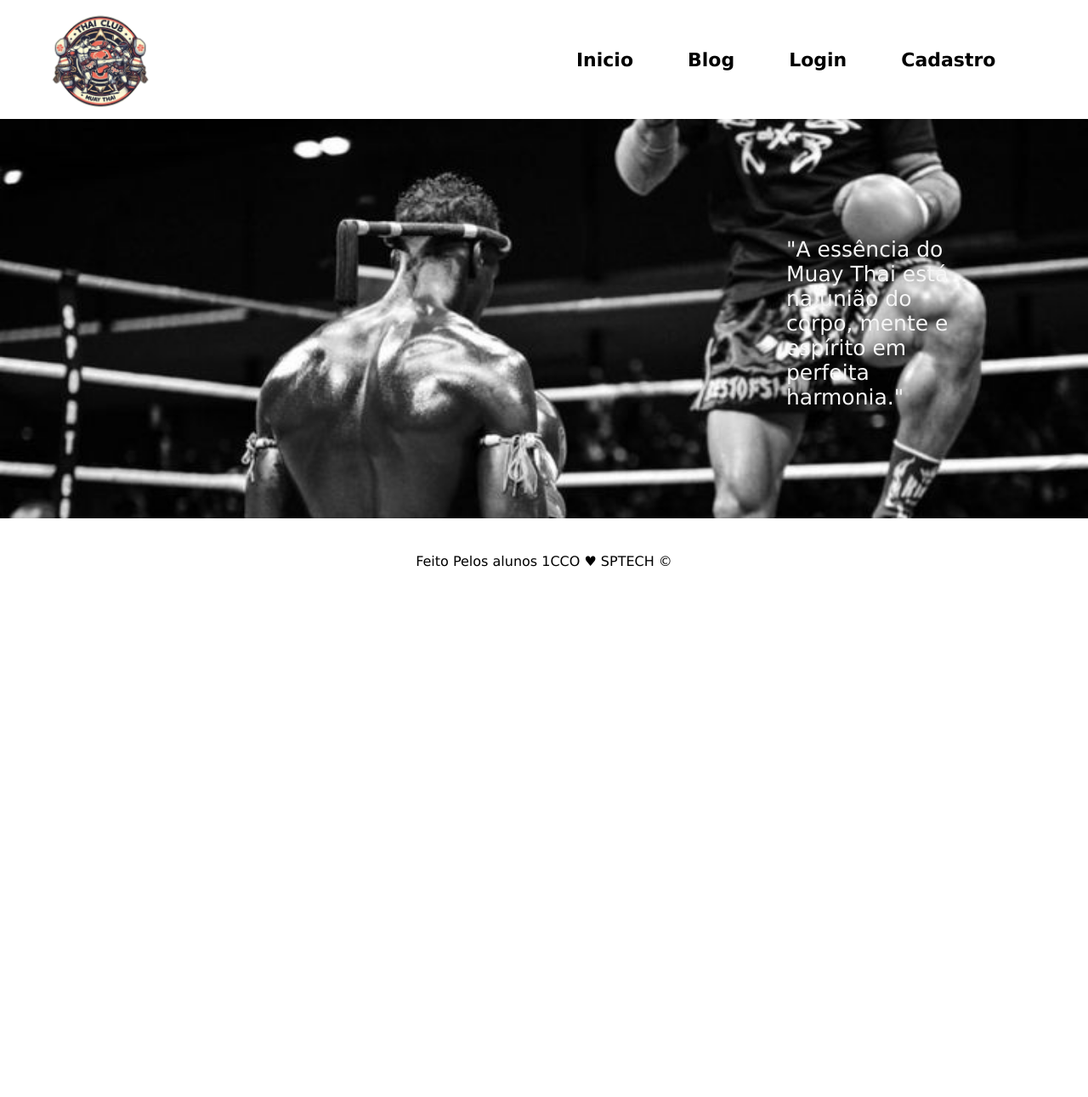
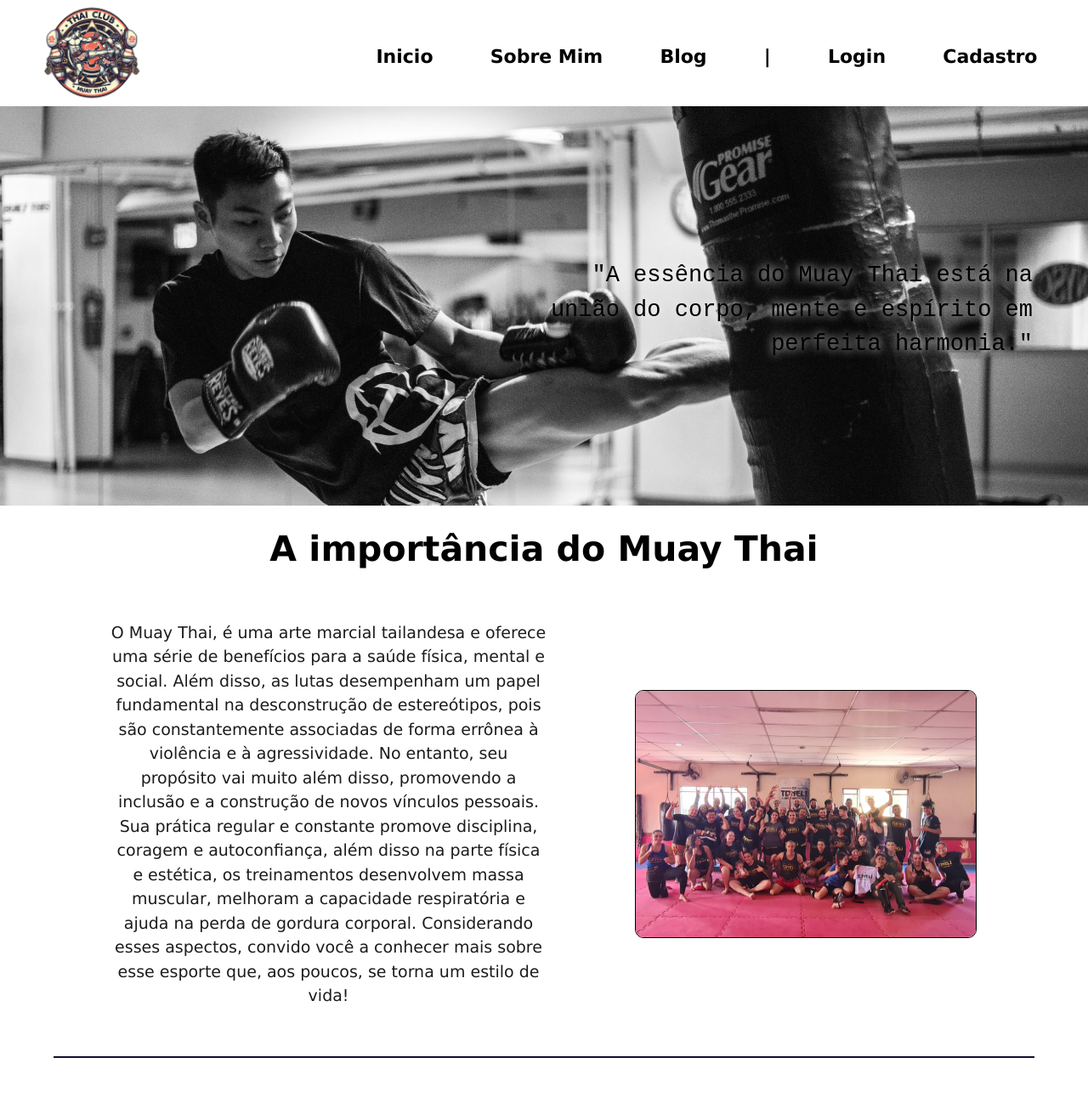
Before and after one commit to mathyukio/Projeto-Individual, a plain HTML site: page Site/index.html in a window 1280 px wide. Shown: the top 1291 px of the page at 85% size. Before the commit the page ends 800 px from the top, so only its background shows below. Drawn offline with Linux system fonts and the light colour scheme.

Commit message:
aperfeicoamento na tela de index

```diff
--- a/Site/index.html
+++ b/Site/index.html
@@ -14,7 +14,9 @@
             <h1 class="titulo"><img src="Fotos/Logo1.png" alt=""></h1>
             <ul class="navbar">
                 <li>Inicio</li>
+                <li>Sobre Mim</li>
                 <li>Blog</li>
+                <li>|</li>
                 <li class="agora">
                     <a href="login.html">Login</a>
                 </li>
@@ -24,8 +26,27 @@
     </div>
     <div class="banner">
         <div class="container">
-            <p>"A essência do Muay Thai está na união do corpo, mente e espírito em perfeita harmonia."</p>
+            <span>"A essência do Muay Thai está na união do corpo, mente e espírito em perfeita harmonia."</span>
         </div>
+    </div>
+    <div class="sectionImportancia">
+        <h1>A importância do Muay Thai</h1>
+        <div class="container">
+            <p>
+                O Muay Thai, é uma arte marcial tailandesa e oferece uma série de benefícios para a saúde física, mental
+                e social. Além disso, as lutas desempenham um papel fundamental na desconstrução de estereótipos, pois
+                são constantemente associadas de forma errônea à violência e à agressividade. No entanto, seu propósito
+                vai muito além disso, promovendo a inclusão e a construção de novos vínculos pessoais. Sua prática
+                regular e constante promove disciplina, coragem e autoconfiança, além disso na parte física e estética,
+                os treinamentos desenvolvem massa muscular, melhoram a capacidade respiratória e ajuda na perda de
+                gordura corporal. Considerando esses aspectos, convido você a conhecer mais sobre esse esporte que, aos
+                poucos, se torna um estilo de vida!</p>
+            <img src="Fotos/equipe2.jpg" alt="imagemEquipe" width="400px" height="290px">
+        </div>
+        <hr class="hr">
+    <div class="sectionAboutMe">
+
+    </div>
     </div>
     <div class="footer">
         <div class="container">
--- a/Site/style.css
+++ b/Site/style.css
@@ -2,11 +2,11 @@ body {
   margin: 0;
   padding: 0;
   font-family: Verdana, Geneva, Tahoma, sans-serif;
-  background-color: white;
+  background-color: #fff
 }
 
 .header {
-  height: 140px;
+  height: 125px;
   display: flex;
   align-items: center;
 }
@@ -16,6 +16,7 @@ body {
   width: 80%;
   margin: auto;
   justify-content: space-around;
+
 }
 
 .navbar {
@@ -23,14 +24,15 @@ body {
   flex-direction: row;
   list-style-type: none;
   width: 300px;
-  justify-content: space-between;
   color: black;
   align-items: center;
   font-size: 22px;
   font-weight: bold;
-  gap: 4rem;
-  margin-bottom: 5%;
-  margin-right: 17%;
+  gap: 4.2rem;
+  margin-bottom: 60px;
+  margin-right: 40%;
+  white-space: nowrap; /* Propriedade que evita a quebra de linha */
+
 }
 
 .header .container {
@@ -40,18 +42,20 @@ body {
 .header .container img {
   width: 120px;
   position: relative;
-  right: 70px;
-  bottom: 10px;
+  right: 80px;
+  bottom: 20px;
 
 }
 
 /* BANNER */
 .banner {
   padding: 40px 20px 30px 10px;
-  color: white;
+  background-image: url(Fotos/wallpaperflare.com_wallpaper.jpg);
+  background-position: top;
+  background-size: cover;
+  background-position: center;
+  background-attachment: fixed;
   height: 400px;
-  background-image: url(Fotos/a12d5b31-6dba-4b03-a2ad-0e6004971d12.jpg);
-  background-size: 100%;
 }
 
 
@@ -63,38 +67,17 @@ body {
   height: 100%;
 }
 
-.banner .container p {
-  font-size: 25px;
-  width: 20%;
+.banner .container span {
+  font-size: 27px;
+  width: 58%;
   color: whitesmoke;
   position: relative;
-  left: 39%;
-
-}
-
-.banner.container p span {
-  font-weight: bold;
-
-}
-
-.social {
-  background-color: white;
-  padding: 40px 0;
-}
-
-.card {
-  width: 150px;
-  text-align: center;
-
-}
-
-.card img {
-  width: 100px;
-  margin-top: 15px;
-}
-
-.card h4 {
-  font-size: 24px;
+  left: 29%;
+  text-align: right;
+  line-height: 1.5em;
+  color: #000000;
+  font-family: monospace;
+  text-shadow: 0em 0em 0.4em rgb(255, 255, 255);
 }
 
 .footer {
@@ -168,3 +151,40 @@ body {
   font-weight: 20px;
   text-decoration: none;
 }
+
+.hr {
+  margin-top: 3%;
+  border: 1px solid #101030;
+  width: 90%;
+}
+
+.sectionImportancia .container {
+  display: flex;
+  justify-content: space-evenly;
+  align-items: center;
+  height: 100%;
+  padding-top: 1%;
+  color: #000000;
+
+}
+
+.sectionImportancia h1 {
+  text-align: center;
+  font-size: 41px;
+
+}
+
+.sectionImportancia .container p {
+  text-align: center;
+  font-size: 19px;
+  width: 50%;
+  padding-right: 10%;
+  line-height: 1.5em;
+  color: #1c1c1c;
+}
+
+.sectionImportancia .container img {
+  border-radius: 10px;
+  border: 1px black solid;
+  /* margin-bottom: 13%; */
+}
```
Also changed, not shown: Site/Fotos/ctToneli.png (added), Site/Fotos/equipe.jpg (added), Site/Fotos/equipe2.jpg (added), Site/Fotos/postura.jpg (added), Site/Fotos/wallpaperflare.com_wallpaper.jpg (added).
